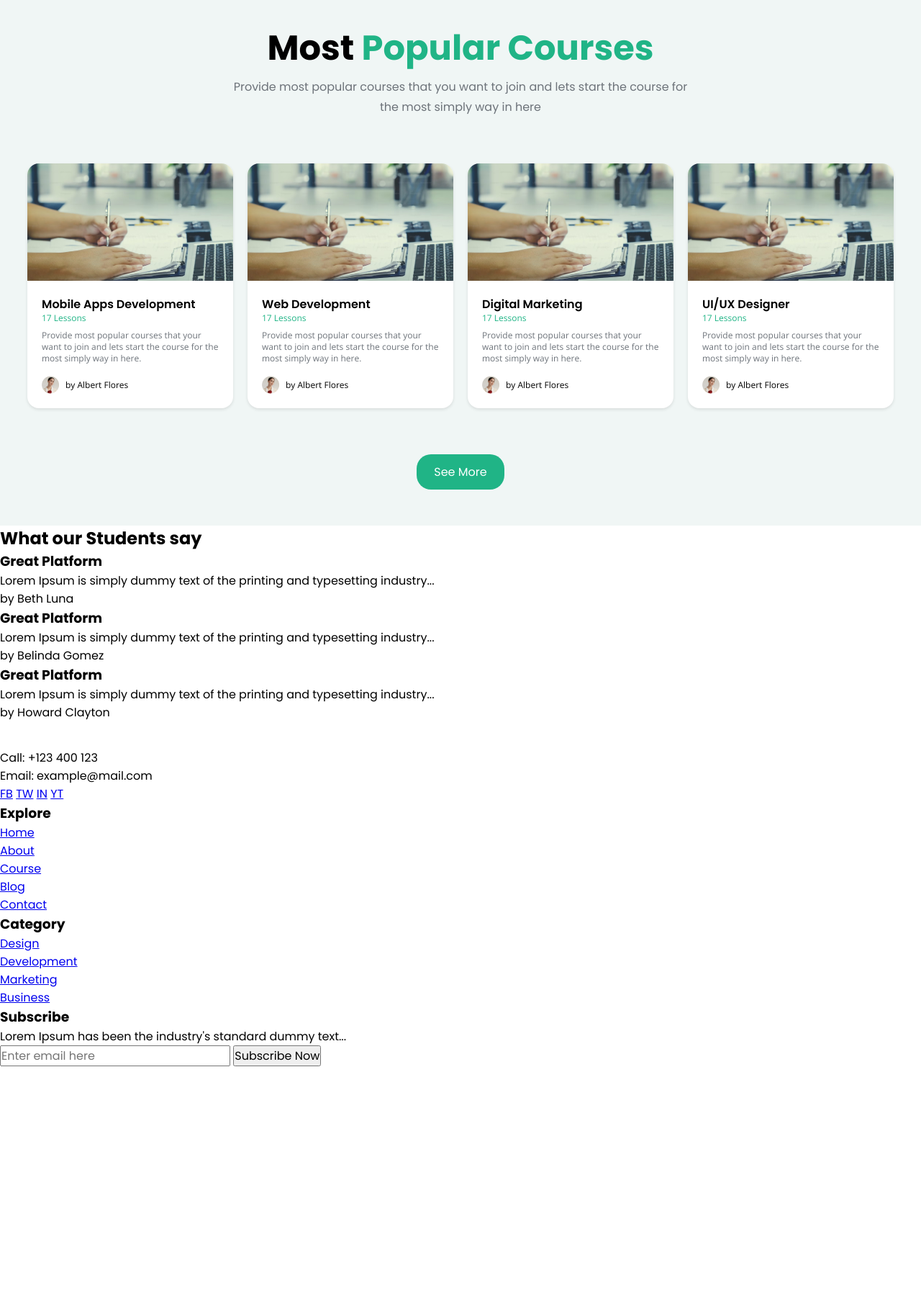
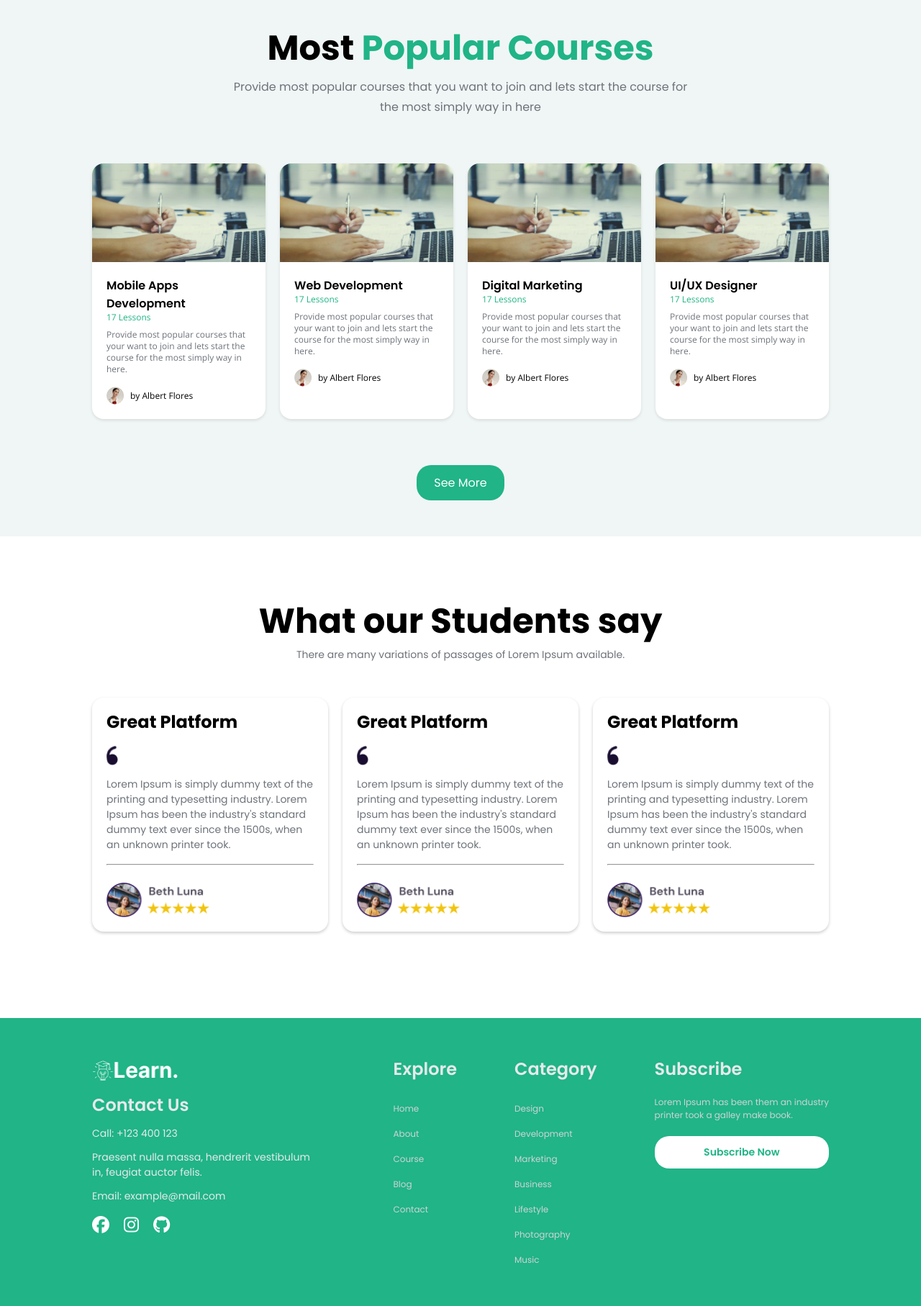
Before and after one commit to devayrus/LatihanGit, a PHP site: page / in a window 1280 px wide. Shown: the part 684-2498 px from the top of the page at 72% size. Before the commit the page ends 2165 px from the top, so only its background shows below. Run offline with PHP 8.4, Linux system fonts and the light colour scheme; some libraries are stand-ins or nearby versions.

Commit message:
update style css

```diff
--- a/tugas13/assets/style.css
+++ b/tugas13/assets/style.css
@@ -58,7 +58,7 @@ header nav ul li .btn {
 
 header nav ul li .btn:hover {
     color: #fff;
-    background-color: #50b696;
+    background-color: #11644a;
     font-weight: 400;
 }
 
@@ -130,7 +130,7 @@ header nav ul li .btn:hover {
 
 .hero .hero-buttons .btn-primary:hover {
     color: #fff;
-    background-color: #50b696;
+    background-color: #11644a;
     font-weight: 400;
 }
 
@@ -147,7 +147,11 @@ header nav ul li .btn:hover {
 /* Courses Section */
 .courses {
     background-color: #f0f6f5;
-    width: 100%;
+}
+
+.courses-content {
+    width: 1440px;
+    max-width: 80%;
     margin: auto;
     display: flex;
     flex-direction: column;
@@ -157,17 +161,17 @@ header nav ul li .btn:hover {
     gap: 64px;
 }
 
-.courses > h2 {
+.courses-content > h2 {
     font-size: 48px;
     font-weight: 700;
     margin-top: 32px;
 }
 
-.courses h2 > span {
+.courses-content h2 > span {
     color: #20b486;
 }
 
-.courses > p {
+.courses-content > p {
     margin-top: -60px;
     line-height: 28px;
     text-align: center;
@@ -244,7 +248,7 @@ header nav ul li .btn:hover {
     font-weight: 400;
 }
 
-.courses .btn-see-more {
+.courses-content .btn-see-more {
     font-weight: 400;
     color: #fff;
     background-color: #20b486;
@@ -258,8 +262,248 @@ header nav ul li .btn:hover {
     margin-bottom: 50px;
 }
 
-.courses .btn-see-more:hover {
+.courses-content .btn-see-more:hover {
     color: #fff;
-    background-color: #50b696;
+    background-color: #11644a;
     font-weight: 400;
 }
+
+/* Testimonials Section */
+.testimonials {
+    width: 1440px;
+    max-width: 80%;
+    margin: auto;
+    display: flex;
+    flex-direction: column;
+    justify-content: center;
+    align-items: center;
+    margin-top: 50px;
+    gap: 46px;
+}
+
+.testimonials > h2 {
+    font-size: 48px;
+    font-weight: 700;
+    margin-top: 32px;
+}
+
+.testimonials > p {
+    font-size: 14px;
+    margin-top: -50px;
+    line-height: 28px;
+    text-align: center;
+    color: #6d737a;
+}
+
+.testimonial-list {
+    display: flex;
+    flex-direction: row;
+    gap: 20px;
+    justify-content: center;
+}
+
+.testimonial-list .testimonial-card {
+    max-width: 389px;
+    background-color: #fff;
+    text-align: left;
+    display: flex;
+    flex-direction: column;
+    gap: 4px;
+    border-radius: 16px;
+    -webkit-border-radius: 16px;
+    -moz-border-radius: 16px;
+    -ms-border-radius: 16px;
+    -o-border-radius: 16px;
+    box-shadow: 0 2px 4px rgba(0, 0, 0, 0.2);
+}
+
+.testimonial-list .testimonial-card .testimonial-text {
+    padding: 16px 20px 20px;
+    display: flex;
+    flex-direction: column;
+    gap: 16px;
+}
+
+.testimonial-list .testimonial-card .testimonial-text > h3 {
+    font-size: 24px;
+}
+
+.testimonial-list .testimonial-card .testimonial-text > img {
+    width: 16px;
+}
+
+.testimonial-list .testimonial-card .testimonial-text > p {
+    font-size: 14px;
+    line-height: 150%;
+    color: #6d737a;
+}
+
+.testimonial-list .testimonial-card .testimonial-avatar {
+    padding: 0 8px 20px 20px;
+    display: flex;
+    flex-direction: column;
+}
+
+.testimonial-list .testimonial-card .testimonial-avatar > img {
+    width: 144px;
+}
+
+/* Footer Section */
+footer {
+    background-color: #20b486;
+    height: 400px;
+    margin-top: 120px;
+    display: flex;
+    align-items: center;
+}
+.footer-container {
+    display: flex;
+    width: 1440px;
+    max-width: 80%;
+    margin: auto;
+    justify-content: space-between;
+}
+
+.footer-container .footer-brand {
+    display: flex;
+    flex-direction: column;
+    gap: 4px;
+    /* flex-grow: 2; */
+}
+
+.footer-container .footer-brand > img {
+    width: 120px;
+    margin-bottom: 8px;
+}
+
+.footer-container .footer-brand > h3 {
+    color: #e7e9eb;
+    font-size: 24px;
+    font-weight: 600;
+    margin-bottom: 8px;
+}
+
+.footer-container .footer-brand > p {
+    color: #e7e9eb;
+    font-size: 14px;
+    font-weight: 400;
+    margin-bottom: 8px;
+}
+
+.footer-container .footer-brand .social-icons ul {
+    display: flex;
+    gap: 20px;
+    list-style: none;
+}
+
+.footer-container .footer-brand .social-icons ul a {
+    font-size: 24px;
+    color: #fff;
+}
+
+.footer-container .footer-brand .social-icons ul a:hover {
+    color: #11644a;
+}
+
+.footer-container .footer-link {
+    display: flex;
+    gap: 80px;
+}
+.footer-container .footer-link .footer-explore {
+    display: flex;
+    flex-direction: column;
+    gap: 24px;
+}
+
+.footer-container .footer-link .footer-explore > h3 {
+    color: #e7e9eb;
+    font-size: 24px;
+    font-weight: 600;
+}
+
+.footer-container .footer-link .footer-explore > ul {
+    list-style: none;
+    display: flex;
+    flex-direction: column;
+    gap: 10px;
+}
+
+.footer-container .footer-link .footer-explore > ul a {
+    color: #cfd3d6;
+    font-size: 12px;
+    font-weight: 400;
+    text-decoration: none;
+}
+
+.footer-container .footer-link .footer-explore > ul a:hover {
+    color: #414344;
+}
+
+.footer-container .footer-link .footer-category {
+    display: flex;
+    flex-direction: column;
+    gap: 24px;
+}
+
+.footer-container .footer-link .footer-category > h3 {
+    color: #e7e9eb;
+    font-size: 24px;
+    font-weight: 600;
+}
+
+.footer-container .footer-link .footer-category > ul {
+    list-style: none;
+    display: flex;
+    flex-direction: column;
+    gap: 10px;
+}
+
+.footer-container .footer-link .footer-category > ul a {
+    color: #cfd3d6;
+    font-size: 12px;
+    font-weight: 400;
+    text-decoration: none;
+}
+
+.footer-container .footer-link .footer-category > ul a:hover {
+    color: #414344;
+}
+
+.footer-container .footer-link .footer-subscribe {
+    display: flex;
+    flex-direction: column;
+    gap: 20px;
+}
+
+.footer-container .footer-link .footer-subscribe > h3 {
+    color: #e7e9eb;
+    font-size: 24px;
+    font-weight: 600;
+}
+
+.footer-container .footer-link .footer-subscribe > p {
+    color: #cfd3d6;
+    font-size: 12px;
+    font-weight: 400;
+}
+
+.footer-container .footer-link .footer-subscribe > .btn-subs {
+    font-size: 14px;
+    font-weight: 600;
+    text-decoration: none;
+    text-align: center;
+    color: #20b486;
+    background-color: #fff;
+    border-radius: 20px;
+    -webkit-border-radius: 20px;
+    -moz-border-radius: 20px;
+    -ms-border-radius: 20px;
+    -o-border-radius: 20px;
+    padding: 12px 24px;
+}
+
+.footer-container .footer-link .footer-subscribe > .btn-subs:hover {
+    color: #fff;
+    background-color: #11644a;
+    font-weight: 600;
+}
--- a/tugas13/index.html
+++ b/tugas13/index.html
@@ -12,6 +12,10 @@
             rel="stylesheet"
         />
         <link rel="stylesheet" href="assets/style.css" />
+        <script
+            src="https://kit.fontawesome.com/0a87be03b5.js"
+            crossorigin="anonymous"
+        ></script>
     </head>
     <body>
         <header>
@@ -50,6 +54,7 @@
         </section>
 
         <section id="courses" class="courses">
+            <div class="courses-content">
                 <h2>Most <span>Popular Courses</span></h2>
                 <p>
                     Provide most popular courses that you want to join and lets
@@ -66,9 +71,9 @@
                             <h3>Mobile Apps Development</h3>
                             <span>17 Lessons</span>
                             <p>
-                            Provide most popular courses that your want to join
-                            and lets start the course for the most simply way in
-                            here.
+                                Provide most popular courses that your want to
+                                join and lets start the course for the most
+                                simply way in here.
                             </p>
                             <div class="course-avatar">
                                 <img
@@ -88,9 +93,9 @@
                             <h3>Web Development</h3>
                             <span>17 Lessons</span>
                             <p>
-                            Provide most popular courses that your want to join
-                            and lets start the course for the most simply way in
-                            here.
+                                Provide most popular courses that your want to
+                                join and lets start the course for the most
+                                simply way in here.
                             </p>
                             <div class="course-avatar">
                                 <img
@@ -110,9 +115,9 @@
                             <h3>Digital Marketing</h3>
                             <span>17 Lessons</span>
                             <p>
-                            Provide most popular courses that your want to join
-                            and lets start the course for the most simply way in
-                            here.
+                                Provide most popular courses that your want to
+                                join and lets start the course for the most
+                                simply way in here.
                             </p>
                             <div class="course-avatar">
                                 <img
@@ -132,9 +137,9 @@
                             <h3>UI/UX Designer</h3>
                             <span>17 Lessons</span>
                             <p>
-                            Provide most popular courses that your want to join
-                            and lets start the course for the most simply way in
-                            here.
+                                Provide most popular courses that your want to
+                                join and lets start the course for the most
+                                simply way in here.
                             </p>
                             <div class="course-avatar">
                                 <img
@@ -147,34 +152,62 @@
                     </div>
                 </div>
                 <a href="#" class="btn-see-more">See More</a>
+            </div>
         </section>
 
         <section id="testimonials" class="testimonials">
             <h2>What our Students say</h2>
+            <p>
+                There are many variations of passages of Lorem Ipsum available.
+            </p>
             <div class="testimonial-list">
                 <div class="testimonial-card">
+                    <div class="testimonial-text">
                         <h3>Great Platform</h3>
+                        <img src="assets/img/quote.png" alt="" />
                         <p>
                             Lorem Ipsum is simply dummy text of the printing and
-                        typesetting industry...
+                            typesetting industry. Lorem Ipsum has been the
+                            industry's standard dummy text ever since the 1500s,
+                            when an unknown printer took.
                         </p>
-                    <span>by Beth Luna</span>
+                        <hr />
+                    </div>
+                    <div class="testimonial-avatar">
+                        <img src="assets/img/testi.png" alt="" />
+                    </div>
                 </div>
                 <div class="testimonial-card">
+                    <div class="testimonial-text">
                         <h3>Great Platform</h3>
+                        <img src="assets/img/quote.png" alt="" />
                         <p>
                             Lorem Ipsum is simply dummy text of the printing and
-                        typesetting industry...
+                            typesetting industry. Lorem Ipsum has been the
+                            industry's standard dummy text ever since the 1500s,
+                            when an unknown printer took.
                         </p>
-                    <span>by Belinda Gomez</span>
+                        <hr />
+                    </div>
+                    <div class="testimonial-avatar">
+                        <img src="assets/img/testi.png" alt="" />
+                    </div>
                 </div>
                 <div class="testimonial-card">
+                    <div class="testimonial-text">
                         <h3>Great Platform</h3>
+                        <img src="assets/img/quote.png" alt="" />
                         <p>
                             Lorem Ipsum is simply dummy text of the printing and
-                        typesetting industry...
+                            typesetting industry. Lorem Ipsum has been the
+                            industry's standard dummy text ever since the 1500s,
+                            when an unknown printer took.
                         </p>
-                    <span>by Howard Clayton</span>
+                        <hr />
+                    </div>
+                    <div class="testimonial-avatar">
+                        <img src="assets/img/testi.png" alt="" />
+                    </div>
                 </div>
             </div>
         </section>
@@ -183,16 +216,30 @@
             <div class="footer-container">
                 <div class="footer-brand">
                     <img src="assets/img/logo-white.png" alt="Logo Brand" />
+                    <h3>Contact Us</h3>
                     <p>Call: +123 400 123</p>
+                    <p>
+                        Praesent nulla massa, hendrerit vestibulum
+                        <br />
+                        in, feugiat auctor felis.
+                    </p>
                     <p>Email: example@mail.com</p>
                     <div class="social-icons">
-                        <a href="#">FB</a>
-                        <a href="#">TW</a>
-                        <a href="#">IN</a>
-                        <a href="#">YT</a>
+                        <ul>
+                            <li>
+                                <a href="#"><i class="fab fa-facebook"></i></a>
+                            </li>
+                            <li>
+                                <a href="#"><i class="fab fa-instagram"></i></a>
+                            </li>
+                            <li>
+                                <a href="#"><i class="fab fa-github"></i></a>
+                            </li>
+                        </ul>
                     </div>
                 </div>
-                <div class="footer-links">
+                <div class="footer-link">
+                    <div class="footer-explore">
                         <h3>Explore</h3>
                         <ul>
                             <li><a href="#">Home</a></li>
@@ -202,25 +249,26 @@
                             <li><a href="#">Contact</a></li>
                         </ul>
                     </div>
-                <div class="footer-links">
+                    <div class="footer-category">
                         <h3>Category</h3>
                         <ul>
                             <li><a href="#">Design</a></li>
                             <li><a href="#">Development</a></li>
                             <li><a href="#">Marketing</a></li>
                             <li><a href="#">Business</a></li>
+                            <li><a href="#">Lifestyle</a></li>
+                            <li><a href="#">Photography</a></li>
+                            <li><a href="#">Music</a></li>
                         </ul>
                     </div>
                     <div class="footer-subscribe">
                         <h3>Subscribe</h3>
                         <p>
-                        Lorem Ipsum has been the industry's standard dummy
-                        text...
+                            Lorem Ipsum has been them an industry<br />
+                            printer took a galley make book.
                         </p>
-                    <form>
-                        <input type="email" placeholder="Enter email here" />
-                        <button type="submit">Subscribe Now</button>
-                    </form>
+                        <a href="#" class="btn-subs">Subscribe Now</a>
+                    </div>
                 </div>
             </div>
         </footer>
```
Also changed, not shown: tugas13/assets/img/quote.png (added), tugas13/assets/img/testi.png (added). Lines whose indentation alone changed are shown as unchanged.
